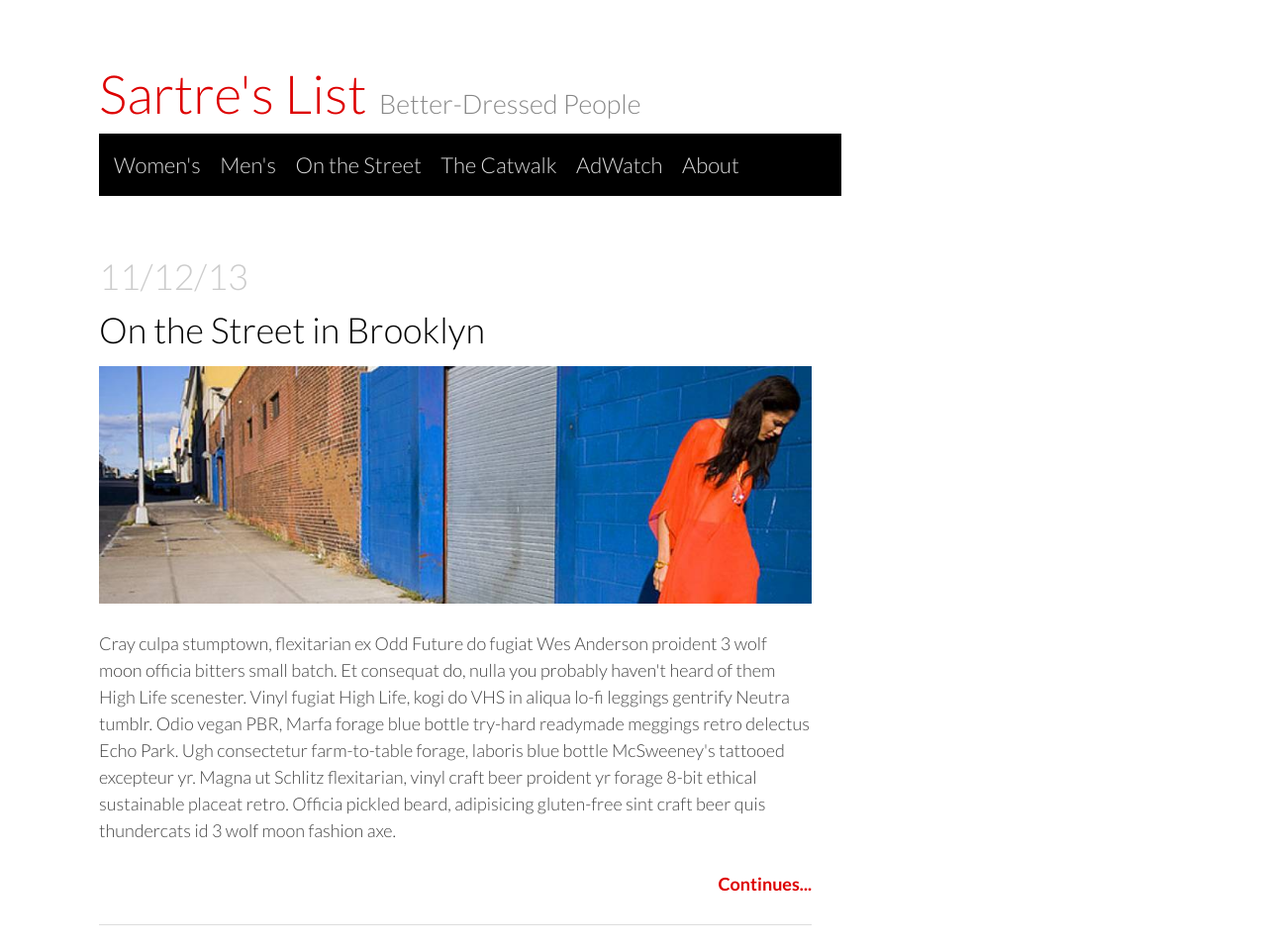
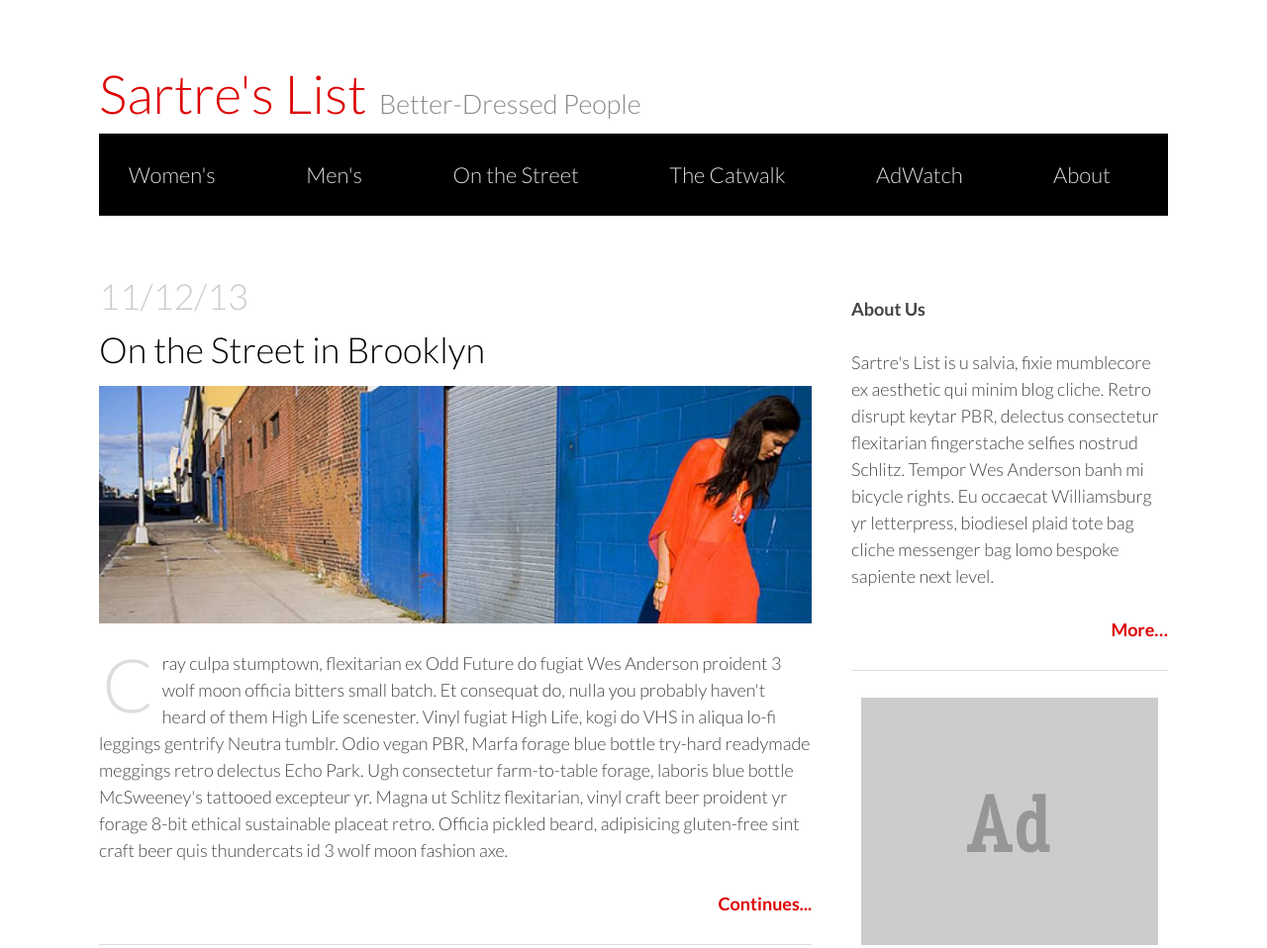
Before and after one commit to LeeKottner/LeeKottner.github.io, a plain HTML site: page Class-work/fashion-blog-part-2/index.html in a window 1280 px wide. Shown: the top 958 px of the page at 99% size. Drawn offline with Linux system fonts and the light colour scheme.

Commit message:
classwork 6/28 4 pm

```diff
--- a/Class-work/fashion-blog-part-2/css/main.css
+++ b/Class-work/fashion-blog-part-2/css/main.css
@@ -14,10 +14,26 @@ body {
 
 #main {
 	width: 720px;
+	float: left;
+}
+
+#sidebar {
+	width: 320px;
+	padding-top: 54px;
+	float: right;
+}
+
+.clearfix:after {
+   content: ".";
+   visibility: hidden;
+/*   display: block;
+*/   height: 0;
+   clear: both;
 }
 
 #footer {
 	color: #bbb;
+	clear: both;
 }
 
 a {
@@ -92,26 +108,30 @@ img {
 }
 
 #header #nav {
-	margin: 0;
-	padding: 15px;
-	width: 720px;
-	display: inline-block;
+	margin: 0px;
+	border-left-color: white;
+	padding-top: 25px;
+	padding-bottom: 25px;
+	width: 1080px;
 	text-decoration: none;
+	text-align: center;
 	background-color: black;
 	color: white;
+	}
+
+
+#header #nav a {
+	font-size: 22px;
+	margin-right: 28px;
+	padding-left: 30px;
+	padding-right: 30px;
+	color: #dddddd;
 
 
 }
 
-#header #nav a {
-	font-size: 22px;
-	margin-right: 16px;
-	color: #dddddd;
-
-}
-
 #header #nav a:hover {
-	color: black;
+	color: #bbbbbb;
 	border-bottom: 2px solid #bbbbbb;
 }
 
@@ -119,6 +139,17 @@ img {
 	border-bottom: 1px solid #DDD;
 	margin: 54px 0;
 	padding-bottom: 27px;
+}
+
+.first-letter {
+  float: left;
+  font-family: 'Lato', sans-serif;
+  font-size: 75px;
+  line-height: 60px;
+  padding-top: 4px;
+  padding-right: 8px;
+  padding-left: 3px;
+  color: #dddddd;
 }
 
 .module {
--- a/Class-work/fashion-blog-part-2/index.html
+++ b/Class-work/fashion-blog-part-2/index.html
@@ -12,7 +12,7 @@
 				<h1><a href="index.html">Sartre's List</a></h1>
 				<h2>Better-Dressed People</h2>
 				<nav id="nav">
-					<a href="#" class>Women's</a>
+					<a href="#">Women's</a>
 					<a href="#">Men's</a>
 					<a href="#">On the Street</a>
 					<a href="#">The Catwalk</a>
@@ -25,14 +25,14 @@
 					<h3>11/12/13</h3>
 					<h2><a href="#">On the Street in Brooklyn</a></h2>
 					<img src="img/fashion_photo.jpg">
-					<p>Cray culpa stumptown, flexitarian ex Odd Future do fugiat Wes Anderson proident 3 wolf moon officia bitters small batch. Et consequat do, nulla you probably haven't heard of them High Life scenester. Vinyl fugiat High Life, kogi do VHS in aliqua lo-fi leggings gentrify Neutra tumblr. Odio vegan PBR, Marfa forage blue bottle try-hard readymade meggings retro delectus Echo Park. Ugh consectetur farm-to-table forage, laboris blue bottle McSweeney's tattooed excepteur yr. Magna ut Schlitz flexitarian, vinyl craft beer proident yr forage 8-bit ethical sustainable placeat retro. Officia pickled beard, adipisicing gluten-free sint craft beer quis thundercats id 3 wolf moon fashion axe.</p>
+					<p><span class="first-letter">C</span>ray culpa stumptown, flexitarian ex Odd Future do fugiat Wes Anderson proident 3 wolf moon officia bitters small batch. Et consequat do, nulla you probably haven't heard of them High Life scenester. Vinyl fugiat High Life, kogi do VHS in aliqua lo-fi leggings gentrify Neutra tumblr. Odio vegan PBR, Marfa forage blue bottle try-hard readymade meggings retro delectus Echo Park. Ugh consectetur farm-to-table forage, laboris blue bottle McSweeney's tattooed excepteur yr. Magna ut Schlitz flexitarian, vinyl craft beer proident yr forage 8-bit ethical sustainable placeat retro. Officia pickled beard, adipisicing gluten-free sint craft beer quis thundercats id 3 wolf moon fashion axe.</p>
 					<p class="more"><a href="#">Continues...</a></p>
 				</article>
 				<article class="article">
 					<h3>11/11/13</h3>
 					<h2><a href="#">Vintage in Vogue</a></h2>
 					<img src="img/fashion_photo2.jpg">
-					<p>Selfies sunt Tumblr, delectus small batch DIY umami sint. Polaroid chambray selfies McSweeney's Cosby sweater, Pitchfork tattooed assumenda Wes Anderson Blue Bottle twee Carles ennui. Nisi locavore fugiat sapiente salvia aliqua. Shoreditch kogi exercitation fashion axe. Wolf semiotics Pinterest, laboris quis master cleanse tousled small batch street art bespoke fingerstache dreamcatcher ethical labore. Dreamcatcher iPhone typewriter, tote bag four loko fanny pack master cleanse organic PBR reprehenderit actually. Craft beer drinking vinegar wayfarers, pork belly narwhal pariatur polaroid cupidatat in 8-bit distillery anim literally.</p>
+					<p><span class="first-letter">S</span>elfies sunt Tumblr, delectus small batch DIY umami sint. Polaroid chambray selfies McSweeney's Cosby sweater, Pitchfork tattooed assumenda Wes Anderson Blue Bottle twee Carles ennui. Nisi locavore fugiat sapiente salvia aliqua. Shoreditch kogi exercitation fashion axe. Wolf semiotics Pinterest, laboris quis master cleanse tousled small batch street art bespoke fingerstache dreamcatcher ethical labore. Dreamcatcher iPhone typewriter, tote bag four loko fanny pack master cleanse organic PBR reprehenderit actually. Craft beer drinking vinegar wayfarers, pork belly narwhal pariatur polaroid cupidatat in 8-bit distillery anim literally.</p>
 					<p class="more"><a href="#">Continues...</a></p>
 				</div>
 			</article>
@@ -61,7 +61,7 @@
 					</ul>
 				</div>
 			</div>
-			<footer id="footer">
+			<footer id="footer" class="clearfix">
 				<div class="nav">
 					<a href="index.html">Home</a> | <a href="#">Women's</a> | <a href="#">Men's</a> | <a href="#">On the Street</a> | <a href="#">The Catwalk</a> | <a href="#">AdWatch</a> | <a href="#">About</a> | <a href="#">Tips</a>
 				</div>
```
